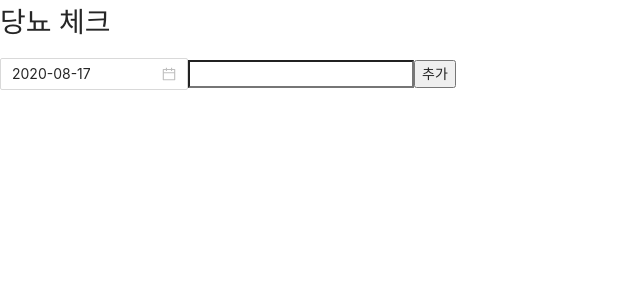
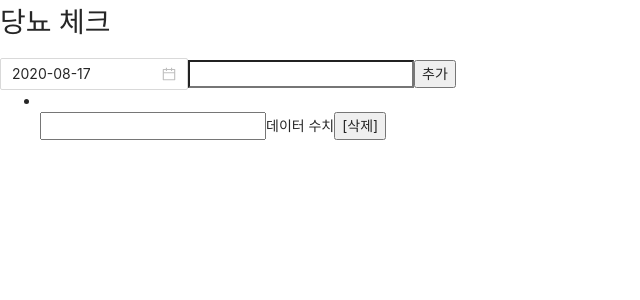
Before and after one commit to DavidYang2149/github-label-setter, a Next.js app: page / in a window 1280 px wide. Shown: the top 300 px of the page, without its empty margins (0-640 px from the left). Built offline with nearby package versions, Linux system fonts and the light colour scheme.

Commit message:
[Add]diabetes blog diabetes Add logic Add(inProgress)

```diff
--- a/pages/index.js
+++ b/pages/index.js
@@ -15,6 +15,63 @@ export default function Home(props) {
   //if (props.data.faultInfo) {
   //  return <Error statusCode={500} title={props.data.faultInfo.message} />;
   //}
+
+  const [list, setList] = React.useState([]);
+  const [record, setRecord] = React.useState(0);
+  const [recordDate, setRecordDate] = React.useState("");
+  React.useEffect(() => {
+    // for front-end test db
+    let result = localStorage.getItem("diabetes-list");
+
+    if (!result) {
+      result = [];
+    } else {
+      try {
+        result = JSON.parse(result);
+      } catch (error) {
+        result = [];
+      }
+    }
+    setList(result);
+  }, []);
+
+  React.useEffect(() => {
+    // for front-end test db
+    localStorage.setItem("diabetes-list", JSON.stringify(list));
+  }, [list]);
+
+  // add 함수가 렌더가 일어날 때 마다 생성
+
+  const addItem = React.useCallback(() => {
+    const item = {
+      id,
+      record,
+      recordDate,
+    };
+    setList([...list, item]);
+    setRecord(0);
+    setRecordDate("");
+  }, [list, record, recordDate]);
+
+  const removeItem = React.useCallback(
+    (id) => {
+      setList(_.reject(list, (item) => item.id === id));
+    },
+    [list]
+  );
+
+  const done = React.useCallback(
+    (id) => {
+      setList(
+        produce(list, (draft) => {
+          const target = list.find((item) => item.id === id);
+          const index = list.indexOf(target);
+          draft[index].isDone = !target.isDone;
+        })
+      );
+    },
+    [list]
+  );
 
   const targetDt = moment().subtract(1, "day").format("YYYYMMDD");
   //props.targetDt = targetDt;
@@ -50,6 +107,23 @@ export default function Home(props) {
           추가
         </button>
       </div>
+      {/* 리스트 띄우기 */}
+      <ul className="list-disc">
+        <li></li>
+        <input
+          type="input"
+          className="mr-2"
+          //checked={!!item.isDone}
+          //onChange={() => done(item.id)}
+        />
+        <span>데이터 수치</span>
+        <button
+          className="ml-2 text-xs text-red text-red-500"
+          //onClick={() => removeItem(item.id)}
+        >
+          [삭제]
+        </button>
+      </ul>
     </div>
   );
 }
```
